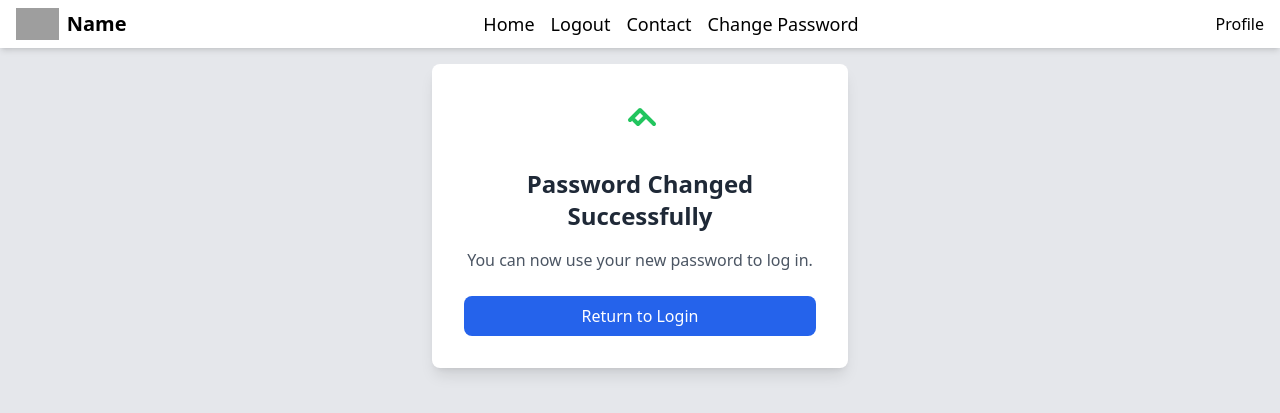
After one commit to Hasan-TechNinja/Projects, a Django app: page /password_change/done/ in a window 1280 px wide. The commit adds this page. Shown: the top 413 px of the page. Run offline with Django 5.2, Linux system fonts and the light colour scheme; a user stored in the database is signed in; some libraries are stand-ins or nearby versions; grey boxes are pictures that could not be loaded.

Commit message:
Authentication done

```diff
--- a/Project/settings.py
+++ b/Project/settings.py
@@ -130,7 +130,10 @@ STATIC_URL = 'static/'
 
 LOGIN_URL = 'login'
 LOGIN_REDIRECT_URL = 'home'  # Or wherever you want to redirect after a successful login
-LOGOUT_REDIRECT_URL = 'login'
+# LOGOUT_REDIRECT_URL = 'login'
+LOGOUT_REDIRECT_URL = 'home'  # Redirect after logout
+PASSWORD_CHANGE_REDIRECT_URL = 'password_change_done'  # Redirect after password change
+
 
 # Default primary key field type
 # https://docs.djangoproject.com/en/5.1/ref/settings/#default-auto-field
--- a/main/templates/base.html
+++ b/main/templates/base.html
@@ -11,21 +11,33 @@
 <body class='bg-gray-200'>
     {% comment %} nav start {% endcomment %}
      <nav class=''>
-        <div class='flex justify-between bg-white px-2'>
-            <ul class='flex justify-center items-center space-x-2'>
-                <li><img src="#" alt="logo"></li>
-                <li>Name</li>
-            </ul>
-            <ul class='flex justify-center items-center space-x-2 text-lg py-2  '>
-                <li><a href="{% url "home" %}">Home</a></li>
-                <li><a href="{% url "login" %}">Login</a></li>
-                <li><a href="{% url "logout" %}">Logout</a></li>
-                <li><a href="{% url "registration" %}">Registration</a></li>
-            </ul>
-            <ul class='flex justify-center items-center space-x-2'>
-                <li><a href="#">Profile</a></li>
-            </ul>
+        <div class="flex justify-between items-center bg-white px-4 py-2 shadow-md">
+            <!-- Left Side: Logo and Name -->
+            <div class="flex items-center space-x-2">
+                <img src="#" alt="logo" class="h-8 w-auto">
+                <span class="text-xl font-semibold">Name</span>
+            </div>
+
+            <!-- Center: Navigation Links -->
+            <div class="flex space-x-4 text-lg">
+                <a href="{% url 'home' %}" class="hover:text-blue-600">Home</a>
+                {% if user.is_authenticated %}
+                    <a href="{% url 'logout' %}" class="hover:text-blue-600">Logout</a>
+                    <a href="#" class="hover:text-blue-600">Contact</a>
+                    <a href="{% url 'password_change' %}" class="hover:text-blue-600">Change Password</a>
+                {% else %}
+                    <a href="{% url 'login' %}" class="hover:text-blue-600">Login</a>
+                    <a href="{% url 'registration' %}" class="hover:text-blue-600">Registration</a>
+                    <a href="{% url 'password_change_done' %}" class="hover:text-blue-600">Change Password Done</a>
+                {% endif %}
+            </div>
+
+            <!-- Right Side: Profile Link -->
+            <div class="flex items-center space-x-2">
+                <a href="#" class="hover:text-blue-600">Profile</a>
+            </div>
         </div>
+
      </nav>
     {% comment %} nav end {% endcomment %}
 
--- /dev/null
+++ b/main/templates/registration/password_change_done.html
@@ -0,0 +1,19 @@
+{% extends "base.html" %}
+{% load static %}
+{% block title %}Password Change Successful{% endblock title %}
+{% block content %}
+
+<div class="container mx-auto p-4 max-w-md">
+    <div class="bg-white shadow-lg rounded-lg p-8 text-center">
+        <div class="mb-6">
+            <svg class="w-12 h-12 text-green-500 mx-auto" fill="none" stroke="currentColor" viewBox="0 0 24 24" xmlns="http://www.w3.org/2000/svg">
+                <path stroke-linecap="round" stroke-linejoin="round" stroke-width="2" d="M9 12l2 2l4-4M7 12l5-5l7 7"></path>
+            </svg>
+        </div>
+        <h2 class="text-2xl font-bold text-gray-800 mb-4">Password Changed Successfully</h2>
+        <p class="text-gray-600 mb-6">You can now use your new password to log in.</p>
+        <a href="{% url 'login' %}" class="inline-block w-full bg-blue-600 text-white py-2 px-4 rounded-lg hover:bg-blue-700 focus:outline-none focus:bg-blue-700">Return to Login</a>
+    </div>
+</div>
+
+{% endblock content %}
--- a/main/urls.py
+++ b/main/urls.py
@@ -1,6 +1,7 @@
 from django.contrib import admin
 from django.urls import path
 from . import views
+# from .views import CustomPasswordChangeView, CustomPasswordChangeDoneView
 
 urlpatterns = [
     # path('admin/', admin.site.urls),
@@ -8,5 +9,6 @@ urlpatterns = [
     path('registration/', views.RegistrationView, name='registration'),
     path('login/', views.LoginView, name='login'),
     path('logout/', views.LogoutView, name='logout'),
-
+    path('password_change/', views.CustomPasswordChangeView.as_view(), name='password_change'),
+    path('password_change/done/', views.CustomPasswordChangeDoneView.as_view(), name='password_change_done'),
 ]
--- a/main/views.py
+++ b/main/views.py
@@ -3,6 +3,10 @@ from django.contrib.auth import login, logout
 from django.contrib.auth.forms import AuthenticationForm
 from . forms import CustomAuthenticationForm, CustomUserCreationForm
 from django.contrib import messages
+from django.contrib.auth.views import PasswordChangeView, PasswordChangeDoneView
+from django.urls import reverse_lazy
+from .forms import CustomPasswordChangeForm
+from django.contrib.auth.mixins import LoginRequiredMixin
 
 # Create your views here.
 
@@ -47,6 +51,20 @@ def LoginView(request):
     return render(request, 'login.html', context)
 
 
+class CustomPasswordChangeView(LoginRequiredMixin, PasswordChangeView):
+    form_class = CustomPasswordChangeForm
+    template_name = 'registration/password_change.html'
+    success_url = reverse_lazy('password_change_done')
+
+    def get_context_data(self, **kwargs):
+        context = super().get_context_data(**kwargs)
+        context['username'] = self.request.user.username
+        return context
+
+class CustomPasswordChangeDoneView(PasswordChangeDoneView):
+    template_name = 'registration/password_change_done.html'
+
+
 
 def LogoutView(request):
     logout(request)
--- a/theme/static/css/dist/styles.css
+++ b/theme/static/css/dist/styles.css
@@ -848,8 +848,16 @@ select {
   margin-top: 1rem;
 }
 
+.mb-8 {
+  margin-bottom: 2rem;
+}
+
 .block {
   display: block;
+}
+
+.inline-block {
+  display: inline-block;
 }
 
 .flex {
@@ -876,12 +884,28 @@ select {
   height: 100vh;
 }
 
+.h-12 {
+  height: 3rem;
+}
+
+.h-8 {
+  height: 2rem;
+}
+
 .min-h-screen {
   min-height: 100vh;
 }
 
 .w-full {
   width: 100%;
+}
+
+.w-12 {
+  width: 3rem;
+}
+
+.w-auto {
+  width: auto;
 }
 
 .max-w-md {
@@ -916,6 +940,12 @@ select {
   --tw-space-x-reverse: 0;
   margin-right: calc(0.5rem * var(--tw-space-x-reverse));
   margin-left: calc(0.5rem * calc(1 - var(--tw-space-x-reverse)));
+}
+
+.space-x-4 > :not([hidden]) ~ :not([hidden]) {
+  --tw-space-x-reverse: 0;
+  margin-right: calc(1rem * var(--tw-space-x-reverse));
+  margin-left: calc(1rem * calc(1 - var(--tw-space-x-reverse)));
 }
 
 .rounded-lg {
@@ -957,6 +987,10 @@ select {
 
 .p-6 {
   padding: 1.5rem;
+}
+
+.p-8 {
+  padding: 2rem;
 }
 
 .px-2 {
@@ -1012,12 +1046,21 @@ select {
   line-height: 1.25rem;
 }
 
+.text-xl {
+  font-size: 1.25rem;
+  line-height: 1.75rem;
+}
+
 .font-medium {
   font-weight: 500;
 }
 
 .font-semibold {
   font-weight: 600;
+}
+
+.font-bold {
+  font-weight: 700;
 }
 
 .leading-normal {
@@ -1053,9 +1096,30 @@ select {
   color: rgb(255 255 255 / var(--tw-text-opacity));
 }
 
+.text-gray-800 {
+  --tw-text-opacity: 1;
+  color: rgb(31 41 55 / var(--tw-text-opacity));
+}
+
+.text-green-500 {
+  --tw-text-opacity: 1;
+  color: rgb(34 197 94 / var(--tw-text-opacity));
+}
+
+.text-gray-500 {
+  --tw-text-opacity: 1;
+  color: rgb(107 114 128 / var(--tw-text-opacity));
+}
+
 .shadow-lg {
   --tw-shadow: 0 10px 15px -3px rgb(0 0 0 / 0.1), 0 4px 6px -4px rgb(0 0 0 / 0.1);
   --tw-shadow-colored: 0 10px 15px -3px var(--tw-shadow-color), 0 4px 6px -4px var(--tw-shadow-color);
+  box-shadow: var(--tw-ring-offset-shadow, 0 0 #0000), var(--tw-ring-shadow, 0 0 #0000), var(--tw-shadow);
+}
+
+.shadow-md {
+  --tw-shadow: 0 4px 6px -1px rgb(0 0 0 / 0.1), 0 2px 4px -2px rgb(0 0 0 / 0.1);
+  --tw-shadow-colored: 0 4px 6px -1px var(--tw-shadow-color), 0 2px 4px -2px var(--tw-shadow-color);
   box-shadow: var(--tw-ring-offset-shadow, 0 0 #0000), var(--tw-ring-shadow, 0 0 #0000), var(--tw-shadow);
 }
 
@@ -1070,6 +1134,11 @@ select {
 .hover\:bg-blue-700:hover {
   --tw-bg-opacity: 1;
   background-color: rgb(29 78 216 / var(--tw-bg-opacity));
+}
+
+.hover\:text-blue-600:hover {
+  --tw-text-opacity: 1;
+  color: rgb(37 99 235 / var(--tw-text-opacity));
 }
 
 .hover\:underline:hover {
```
Also changed, not shown: main/forms.py (+26 -0 lines), main/templates/registration/password_change.html (added, +31 -0 lines), db.sqlite3.
